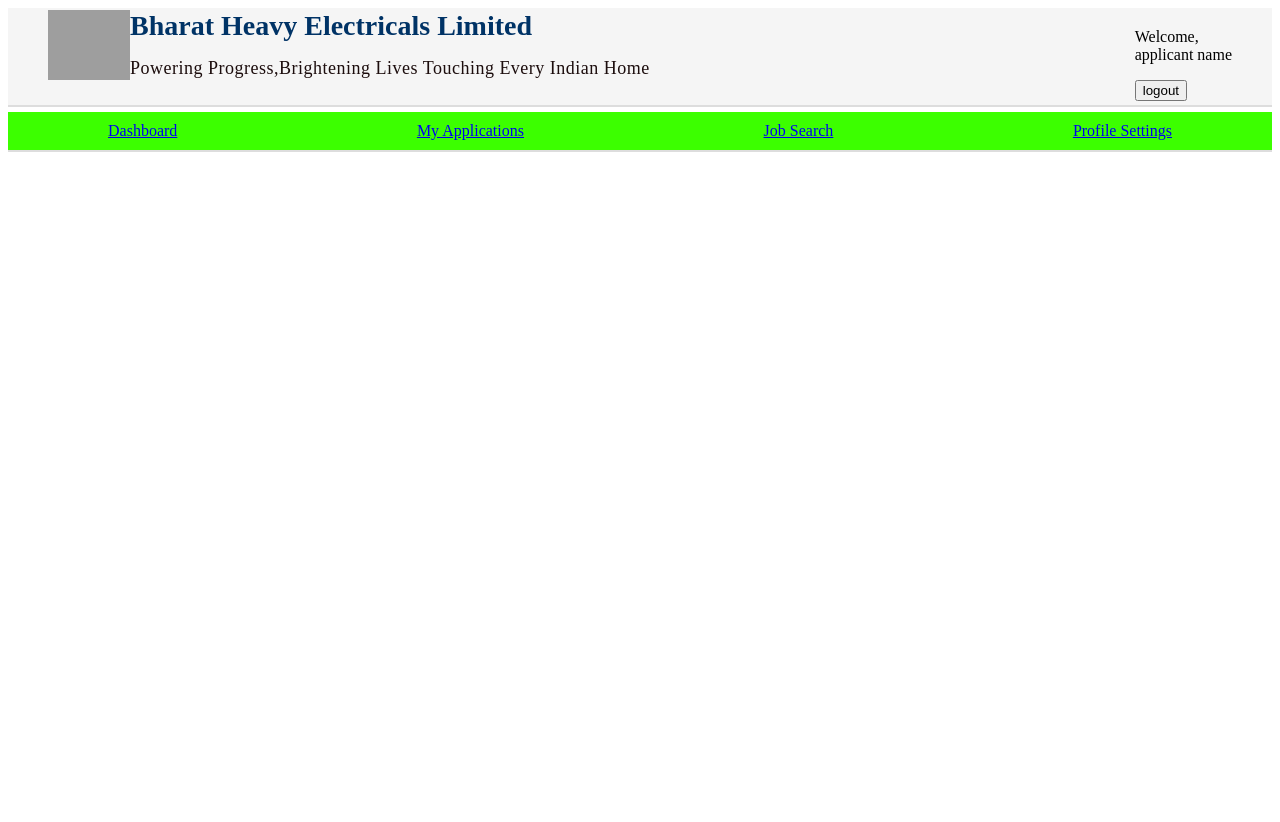
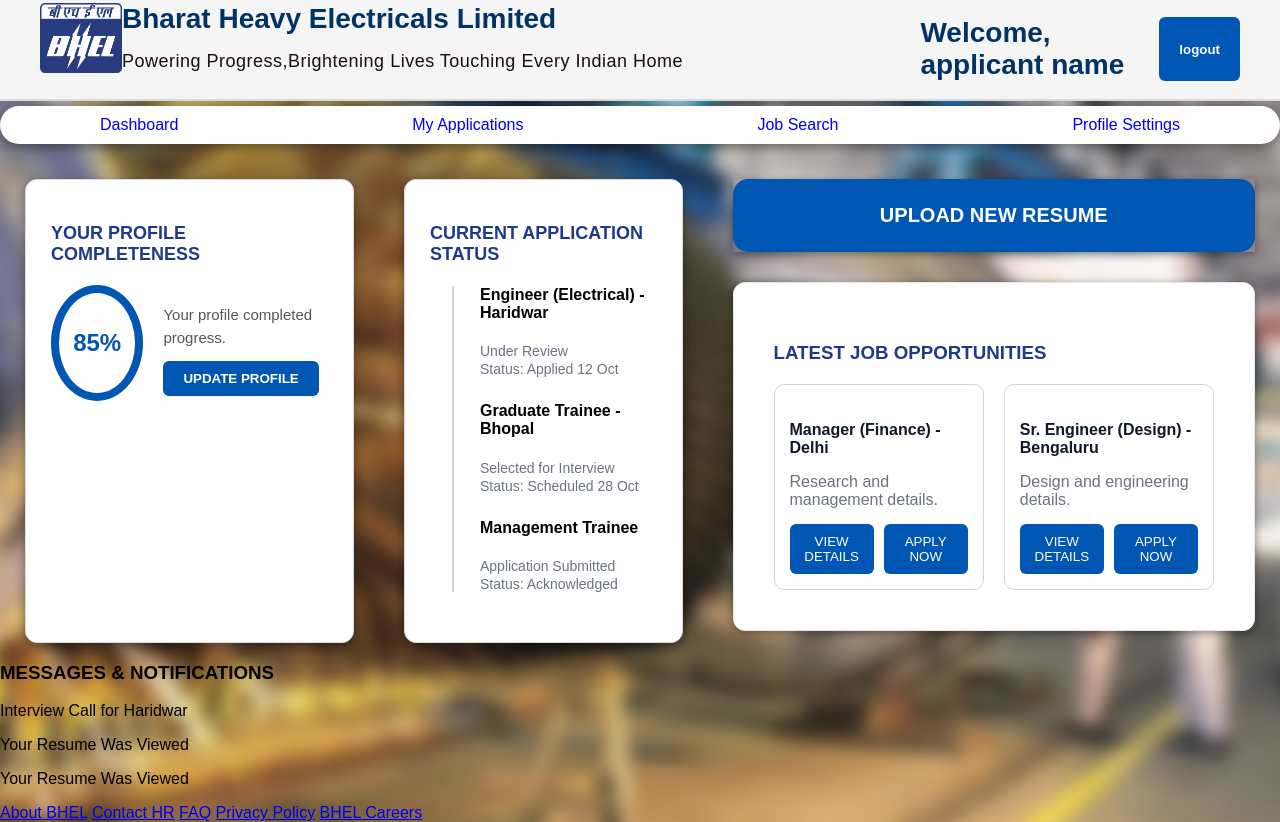
Before and after one commit to dibyajyotipatra07/AI_Resume_Screning, a Flask app: template templates/dashboard_applicant.html in a window 1280 px wide. Before the commit the page ends 152 px from the top, so only its background shows below. Run offline with Flask 3, Linux system fonts and the light colour scheme; the template is opened without the code that fills it, so the values that code supplies are empty; grey boxes are pictures that could not be loaded.

Commit message:
adding jinja layout

```diff
--- a/static/style4.css
+++ b/static/style4.css
@@ -1,4 +1,4 @@
-.header{
+.header {
   display: flex;
   justify-content: space-between;
   align-items: center;
@@ -6,47 +6,45 @@
   padding: 3px 40px;
   margin-bottom: 5px;
   border-bottom: 2px solid #ddd;
-
 }
-.header img{
+.header img {
   width: 82px;
   height: 70px;
-
 }
 
-.tagline p:first-child{
+.tagline p:first-child {
   font-size: 28px;
   font-weight: 700;
   color: #003366;
-    margin-bottom:0px;
-    margin-top:0px;
+  margin-bottom: 0px;
+  margin-top: 0px;
 }
-.tagline h4{
+.tagline h4 {
   font-size: 18px;
   font-weight: 400;
   color: #1c0d0d;
   margin-top: 0px;
   letter-spacing: 0.5px;
 }
-.h1{
+.h1 {
   display: flex;
 }
-.logo{
+.logo {
   display: flex;
 }
 
-.profile{
-    display:flex;
+.profile {
+  display: flex;
 }
-.profile p:first-child{
+.profile p:first-child {
   font-size: 28px;
   font-weight: 700;
   color: #003366;
-    margin-bottom:0px;
-    margin-top:0px;
-    margin-right:35px;
+  margin-bottom: 0px;
+  margin-top: 0px;
+  margin-right: 35px;
 }
-.profile button{
+.profile button {
   background: #0056b3;
   color: white;
   border: none;
@@ -56,43 +54,43 @@
   font-weight: 600;
   transition: 0.3s;
 }
-nav{
+nav {
   display: flex;
   justify-content: space-between;
   align-items: center;
   background-color: #ffffff;
   padding: 10px 100px;
   margin-bottom: 5px;
-    box-shadow: 0 4px 12px rgba(0,0,0,0.4);
+  box-shadow: 0 4px 12px rgba(0, 0, 0, 0.4);
   border-bottom: 2px;
-    border-radius:20px;
+  border-radius: 20px;
 }
-.top_grid{
+.top_grid {
   display: flex;
 }
-.profile-card{
+.profile-card {
   background: #ffffff;
   padding: 25px;
   border-radius: 12px;
-    box-shadow: 0 4px 12px rgba(0,0,0,0.4);
+  box-shadow: 0 4px 12px rgba(0, 0, 0, 0.4);
   border: 1px solid #dedada;
-    margin-top:30px;
-    margin-right:25px;
-     margin-left:25px;
+  margin-top: 30px;
+  margin-right: 25px;
+  margin-left: 25px;
 }
-.profile-card h3{
+.profile-card h3 {
   font-size: 18px;
   color: #1e3a8a;
   margin-bottom: 20px;
   font-weight: 700;
   text-transform: uppercase;
 }
-.progress-row{
+.progress-row {
   display: flex;
   align-items: center;
   gap: 20px;
 }
-.circle{
+.circle {
   width: 100px;
   height: 100px;
   border: 8px solid #0056b3;
@@ -104,14 +102,14 @@ nav{
   font-weight: bold;
   color: #0056b3;
 }
-.progress-row p{
+.progress-row p {
   color: #555;
   font-size: 15px;
   margin-bottom: 12px;
   line-height: 1.5;
 }
 
-.profile-card button{
+.profile-card button {
   background: #0056b3;
   color: white;
   border: none;
@@ -121,22 +119,22 @@ nav{
   font-weight: 600;
   transition: 0.3s;
 }
-.profile-card button:hover{
+.profile-card button:hover {
   background: #003f88;
   transform: translateY(-2px);
 }
-.status-card{
+.status-card {
   background: #ffffff;
   padding: 25px;
   border-radius: 12px;
-    box-shadow: 0 4px 12px rgba(0,0,0,0.4);
+  box-shadow: 0 4px 12px rgba(0, 0, 0, 0.4);
   border: 1px solid #dedada;
-    margin-top:30px;
-     margin-right:25px;
-      margin-left:25px;
+  margin-top: 30px;
+  margin-right: 25px;
+  margin-left: 25px;
 }
 
-.status-card h3{
+.status-card h3 {
   font-size: 18px;
   color: #1e3a8a;
   margin-bottom: 20px;
@@ -144,12 +142,12 @@ nav{
   text-transform: uppercase;
 }
 
-.timeline{
+.timeline {
   position: relative;
   margin-left: 15px;
 }
 
-.timeline::before{
+.timeline::before {
   content: "";
   position: absolute;
   left: 7px;
@@ -159,98 +157,133 @@ nav{
   background: #d1d5db;
 }
 
-.timeline-item{
+.timeline-item {
   position: relative;
   padding-left: 35px;
   margin-bottom: 25px;
 }
 
-
-
-
-.timeline-item p{
+.timeline-item p {
   font-size: 14px;
   color: #6b7280;
   margin: 2px 0;
 }
 
-.resume-card{
-    margin:30px;
-    margin-left:25px;
-    margin-right:25px;
-    box-shadow:0 2px 8px rgba(0,0,0,0.4);
+.resume-card {
+  margin: 30px;
+  margin-left: 25px;
+  margin-right: 25px;
+  box-shadow: 0 2px 8px rgba(0, 0, 0, 0.4);
 }
 
-.resume-card button{
-    width:100%;
-    background:#0056b3;
-    color:white;
-    border:none;
-    border-radius:15px;
-    padding:25px;
-    font-size:20px;
-    font-weight:600;
-    cursor:pointer;
-    transition:0.3s;
-
+.resume-card button {
+  width: 100%;
+  background: #0056b3;
+  color: white;
+  border: none;
+  border-radius: 15px;
+  padding: 25px;
+  font-size: 20px;
+  font-weight: 600;
+  cursor: pointer;
+  transition: 0.3s;
 }
 
-.resume-card button:hover{
-    background:#6d7680;
+.resume-card button:hover {
+  background: #6d7680;
 }
-.jobs-section{
-    background:white;
-    padding:40px;
-    border-radius:12px;
-    border:1px solid #e5e7eb;
-    box-shadow:0 2px 8px rgba(0,0,0,0.4);
+.jobs-section {
+  background: white;
+  padding: 40px;
+  border-radius: 12px;
+  border: 1px solid #e5e7eb;
+  box-shadow: 0 2px 8px rgba(0, 0, 0, 0.4);
   margin-top: 10px;
   margin-left: 25px;
   margin-right: 25px;
 }
 
-.jobs-section h3{
-    color:#1e3a8a;
-    margin-bottom:20px;
+.jobs-section h3 {
+  color: #1e3a8a;
+  margin-bottom: 20px;
 }
 
-.jobs{
-    display:grid;
-    grid-template-columns:repeat(2,1fr);
-    gap:20px;
+.jobs {
+  display: grid;
+  grid-template-columns: repeat(2, 1fr);
+  gap: 20px;
 }
 
-.job-card{
-    border:1px solid #d1d5db;
-    border-radius:10px;
-    padding:15px;
+.job-card {
+  border: 1px solid #d1d5db;
+  border-radius: 10px;
+  padding: 15px;
 }
 
-.job-card h4{
-    color:#111827;
-    margin-bottom:10px;
+.job-card h4 {
+  color: #111827;
+  margin-bottom: 10px;
 }
 
-.job-card p{
-    color:#6b7280;
-    margin-bottom:15px;
+.job-card p {
+  color: #6b7280;
+  margin-bottom: 15px;
 }
 
-.btns{
-    display:flex;
-    gap:10px;
+.btns {
+  display: flex;
+  gap: 10px;
 }
 
-.btns button{
-    flex:1;
-    padding:10px;
-    border:none;
-    border-radius:6px;
-    background:#0056b3;
-    color:white;
-    cursor:pointer;
+.btns button {
+  flex: 1;
+  padding: 10px;
+  border: none;
+  border-radius: 6px;
+  background: #0056b3;
+  color: white;
+  cursor: pointer;
 }
 
-.btns button:hover{
-    background:#003f88;
+.btns button:hover {
+  background: #003f88;
 }
+
+/* 1. Prevent scrollbars caused by the blurred image edges */
+body {
+  margin: 0;
+  padding: 0;
+  min-height: 100vh;
+  font-family: Arial, sans-serif;
+  position: relative;
+  overflow-x: hidden;
+}
+
+/* 2. Create a hidden layer attached to the body for the image */
+body::before {
+  content: "";
+  position: fixed;
+  top: 0;
+  left: 0;
+  width: 100%;
+  height: 100%;
+  z-index: -1; /* Pushes the image behind your text content */
+
+  /* Add your image file path here */
+  background-image: url("assets/st3.jpg");
+  background-size: cover;
+  background-position: center;
+  background-repeat: no-repeat;
+
+  /* 3. Apply the blur filter and scale to hide white edges */
+  filter: blur(8px);
+  transform: scale(1.1);
+}
+
+/* Styling for your actual content so it sits cleanly on top */
+.content {
+  color: white;
+  text-align: center;
+  padding: 50px;
+  text-shadow: 1px 1px 10px rgba(0, 0, 0, 0.5);
+}
--- a/templates/dashboard_applicant.html
+++ b/templates/dashboard_applicant.html
@@ -1,33 +1,92 @@
-<!DOCTYPE html>
-<html>
-    <head>
-        <meta charset="utf-8">
-        <title>login page</title>
-        <link rel="stylesheet" href="style3.css">
-    </head>
-    <body>
-        <header>
-        <!-- header of the page -->
-        <div class="header">
-            <div class="logo">
-                <img src="https://upload.wikimedia.org/wikipedia/commons/thumb/b/b8/BHEL_logo.svg/1280px-BHEL_logo.svg.png?utm_source=commons.wikimedia.org&utm_campaign=index&utm_content=thumbnail">
-                <div class="tagline">
-                    <p>Bharat Heavy Electricals Limited</p>
-                    <p><h4>Powering Progress,Brightening Lives Touching Every Indian Home</h4></p>
-                </div>
+{% extends "layout2.html" %}
+
+{% block title %}Applicant Dashboard{% endblock %}
+
+{% block content %}
+
+<nav>
+  <a
+    href="dashboard_applicant2.html"
+    style="text-decoration: none"
+    class="active"
+    >Dashboard</a
+  >
+  <a href="myapplication.html" style="text-decoration: none">My Applications</a>
+  <a href="jobsearch.html" style="text-decoration: none">Job Search</a>
+  <a href="profile.html" style="text-decoration: none">Profile Settings</a>
+</nav>
+<!-- Top Section -->
+<div class="top_grid">
+  <div class="profile-card">
+    <h3>YOUR PROFILE COMPLETENESS</h3>
+
+    <div class="progress-row">
+      <div class="circle">85%</div>
+
+      <div>
+        <p>Your profile completed progress.</p>
+        <button>UPDATE PROFILE</button>
+      </div>
+    </div>
+  </div>
+
+  <div class="status-card">
+    <h3>CURRENT APPLICATION STATUS</h3>
+    <div class="timeline">
+      <div class="timeline-item pending">
+        <h4>Engineer (Electrical) - Haridwar</h4>
+        <p>Under Review</p>
+        <p>Status: Applied 12 Oct</p>
+      </div>
+      <div class="timeline-item active">
+        <h4>Graduate Trainee - Bhopal</h4>
+        <p>Selected for Interview</p>
+        <p>Status: Scheduled 28 Oct</p>
+      </div>
+      <div class="timeline-item">
+        <h4>Management Trainee</h4>
+        <p>Application Submitted</p>
+        <p>Status: Acknowledged</p>
+      </div>
+    </div>
+  </div>
+  <div>
+    <!-- Resume Upload -->
+    <div class="resume-card">
+      <button>UPLOAD NEW RESUME</button>
+    </div>
+    <!-- Jobs & Notifications -->
+    <div class="bottom-grid">
+      <div class="jobs-section">
+        <h3>LATEST JOB OPPORTUNITIES</h3>
+        <div class="jobs">
+          <div class="job-card">
+            <h4>Manager (Finance) - Delhi</h4>
+            <p>Research and management details.</p>
+            <div class="btns">
+              <button>VIEW DETAILS</button>
+              <button>APPLY NOW</button>
             </div>
-            <div class="profile">
-                <p>Welcome,<br>applicant name</p>
-                <button>logout</button>
+          </div>
+          <div class="job-card">
+            <h4>Sr. Engineer (Design) - Bengaluru</h4>
+            <p>Design and engineering details.</p>
+            <div class="btns">
+              <button>VIEW DETAILS</button>
+              <button>APPLY NOW</button>
             </div>
+          </div>
         </div>
-       </header>
-      <!-- Navigation -->
-    <nav>
-        <a href="dashboard_applicant2.html" class="active">Dashboard</a>
-        <a href="myapplication.html">My Applications</a>
-        <a href="jobsearch.html">Job Search</a>
-        <a href="profile.html">Profile Settings</a>
-    </nav>
-</body>
-</html>
+      </div>
+    </div>
+  </div>
+</div>
+<div class="notifications">
+  <h3>MESSAGES & NOTIFICATIONS</h3>
+
+  <p>Interview Call for Haridwar</p>
+  <p>Your Resume Was Viewed</p>
+  <p>Your Resume Was Viewed</p>
+</div>
+
+{% endblock %}
--- /dev/null
+++ b/templates/layout2.html
@@ -0,0 +1,39 @@
+<!DOCTYPE html>
+<html>
+    <head>
+        <meta charset="utf-8">
+        <title>login page</title>
+        <link rel="stylesheet" href="{{ url_for('static', filename='style4.css') }}">
+    </head>
+    <body>
+        <header>
+        <!-- header of the page -->
+        <div class="header">
+            <div class="logo">
+                <img src="{{ url_for('static', filename='assets/BHEL_logo.png') }}">
+                <div class="tagline">
+                    <p>Bharat Heavy Electricals Limited</p>
+                    <p><h4>Powering Progress,Brightening Lives Touching Every Indian Home</h4></p>
+                </div>
+            </div>
+            <div class="profile">
+                <p>Welcome,<br>applicant name</p>
+                <button>logout</button>
+            </div>
+        </div>
+       </header>
+
+        {% block content %}
+        <!-- Main Content-->
+        {% endblock %}
+
+        <!-- Footer -->
+        <footer>
+            <a href="#">About BHEL</a>
+            <a href="#">Contact HR</a>
+            <a href="#">FAQ</a>
+            <a href="#">Privacy Policy</a>
+            <a href="#">BHEL Careers</a>
+        </footer>
+    </body>
+</html>
```
Also changed, not shown: static/style2.css (+30 -15 lines), templates/create_page.html (+7 -2 lines), templates/dashboard_applicant2.html (+10 -85 lines), templates/layout.html (+4 -8 lines), templates/login.html (+14 -5 lines), static/assets/st3.jpg (added). Lines whose indentation alone changed are shown as unchanged.
